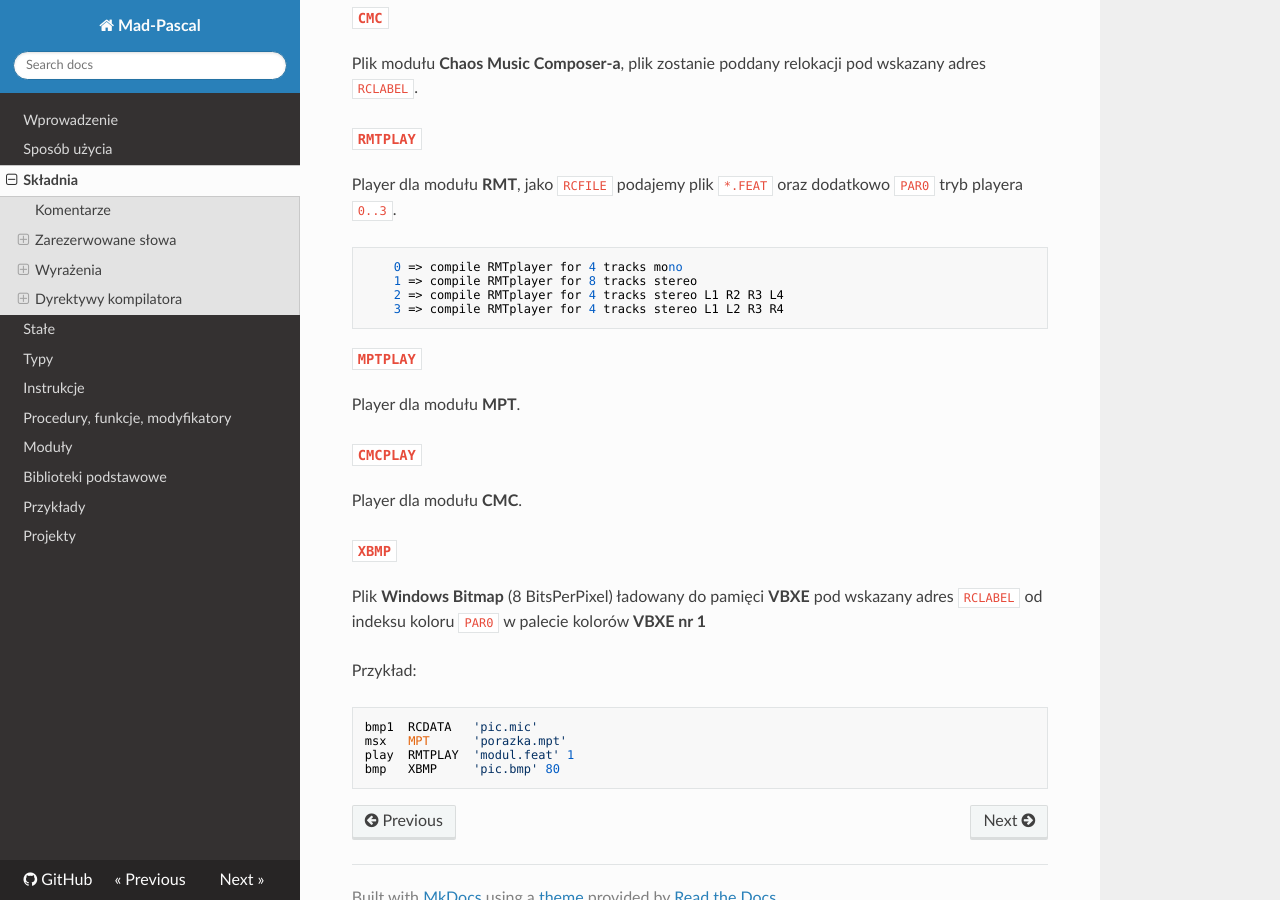
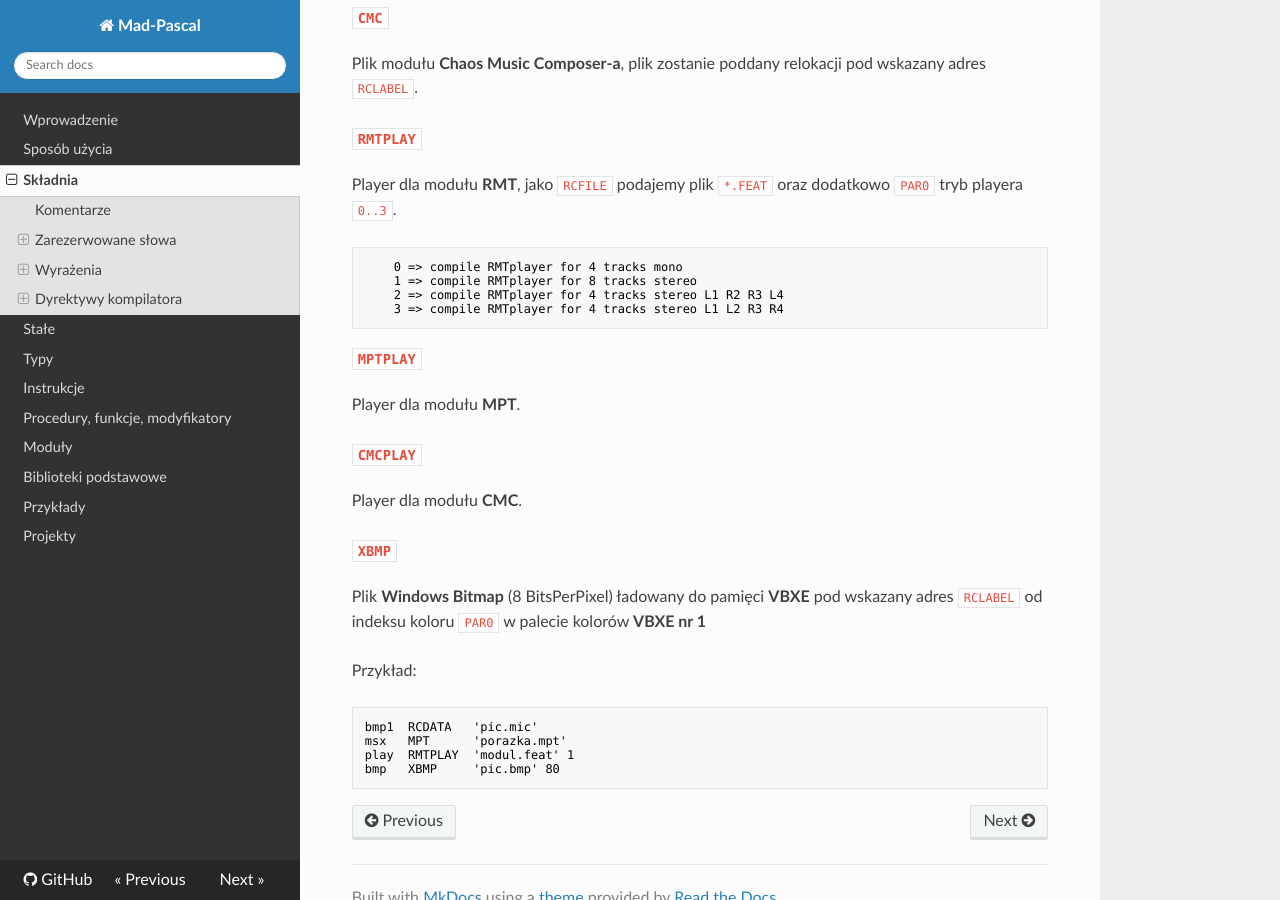
Before and after one commit to zbyti/mad-pascal-mkdocs, an MkDocs documentation site: the page built from docs/skladnia.md, in a window 1280 px wide and 900 px high, scrolled down 6297 px. Built offline with MkDocs 1.6.1, drawn with Linux system fonts in a browser that asks for light colours; nearby versions of some CDN libraries; some of the changed text lies outside the part shown.

Commit message:
Add files via upload

````diff
--- a/docs/skladnia.md
+++ b/docs/skladnia.md
@@ -128,8 +128,10 @@ XOR logical xor
 
 Zapis dyrektyw kompilatora ma postać:
 
-    {$dyrektywa parametry}
-    {$lista_dyrektyw_przełącznikowych}
+```delphi
+{$dyrektywa parametry}
+{$lista_dyrektyw_przełącznikowych}
+```
 
 Dyrektywa stanowi komentarz, w którym pierwszy znak $ odróżnia zwykły komentarz, od dyrektywy kompilatora.
 
@@ -316,7 +318,7 @@ Plik modułu **Chaos Music Composer-a**, plik zostanie poddany relokacji pod wsk
 
 Player dla modułu **RMT**, jako `RCFILE` podajemy plik `*.FEAT` oraz dodatkowo `PAR0` tryb playera `0..3`.
 
-```
+```none
     0 => compile RMTplayer for 4 tracks mono
     1 => compile RMTplayer for 8 tracks stereo
     2 => compile RMTplayer for 4 tracks stereo L1 R2 R3 L4
@@ -337,7 +339,7 @@ Plik **Windows Bitmap** (8 BitsPerPixel) ładowany do pamięci **VBXE** pod wska
 
 Przykład:
 
-```
+```none
 bmp1  RCDATA   'pic.mic'
 msx   MPT      'porazka.mpt'
 play  RMTPLAY  'modul.feat' 1
````
Also changed, not shown: docs/procedury-funkcje.md (+1 -1 lines).
